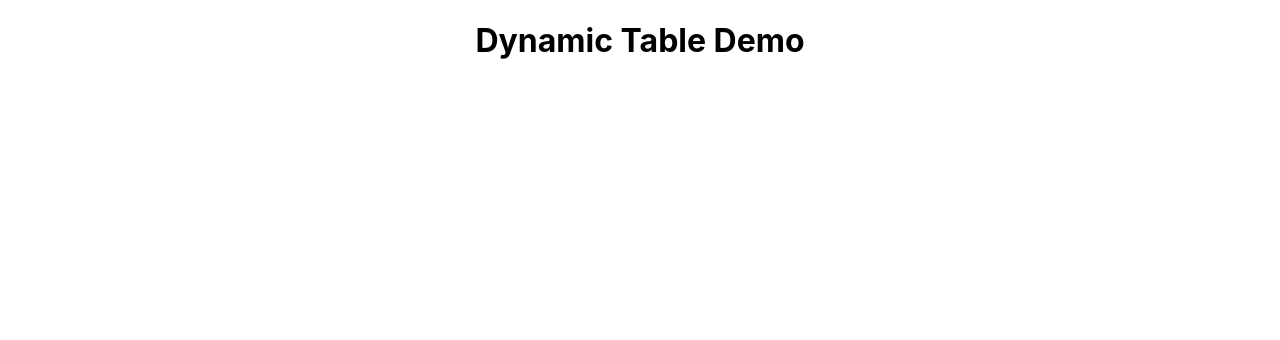
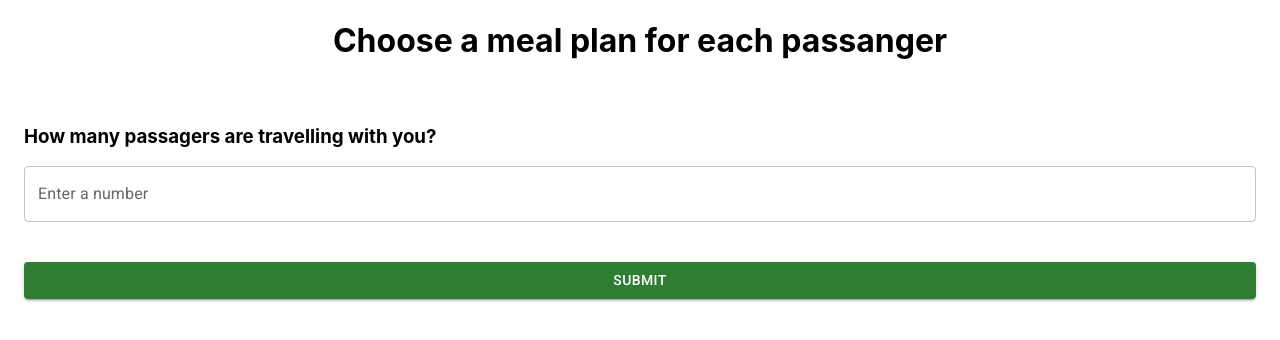
Before and after one commit to louiskwt/dynamic-table-form, a React (Create React App) app: page / in a window 1280 px wide. Shown: the top 340 px of the page. Built offline with nearby package versions, Linux system fonts and the light colour scheme.

Commit message:
set up the form and conditional rendering

```diff
--- a/src/App.js
+++ b/src/App.js
@@ -1,9 +1,11 @@
 import './App.css';
+import TableForm from './components/TableForm/TableForm';
 
 function App() {
 	return (
 		<div className='App'>
-			<h1>Dynamic Table Demo</h1>
+			<h1>Choose a meal plan for each passanger</h1>
+			<TableForm />
 		</div>
 	);
 }
--- /dev/null
+++ b/src/components/TableForm/TableForm.css
@@ -0,0 +1,7 @@
+#form {
+	padding: 24px;
+}
+
+#question {
+	text-align: left;
+}
--- /dev/null
+++ b/src/components/TableForm/TableForm.js
@@ -0,0 +1,127 @@
+import React, { useState } from 'react';
+import Table from '@mui/material/Table';
+import TableBody from '@mui/material/TableBody';
+import TableCell from '@mui/material/TableCell';
+import TableContainer from '@mui/material/TableContainer';
+import TableHead from '@mui/material/TableHead';
+import TableRow from '@mui/material/TableRow';
+import Paper from '@mui/material/Paper';
+import TextField from '@mui/material/TextField';
+import Button from '@mui/material/Button';
+import InputLabel from '@mui/material/InputLabel';
+import MenuItem from '@mui/material/MenuItem';
+import FormControl from '@mui/material/FormControl';
+import Select from '@mui/material/Select';
+import './TableForm.css';
+
+function TableForm() {
+	const [passengerNumber, setpassengerNumber] = useState(0);
+	const [passengerInfo, setPassengerInfo] = useState([]);
+
+	const setTable = (value) => {
+		// Set passenger number based on input
+		setpassengerNumber(value);
+		// Set up passenger info array
+		let arr = [];
+		// Push an object to the passenger info array based on the number of passenger
+		for (let i = 0; i < value; i++) {
+			const object = {
+				number: i + 1,
+				age: '',
+				meal: ''
+			};
+			arr.push(object);
+		}
+		// Set passengerInfo
+		setPassengerInfo(arr);
+	};
+
+	return (
+		<div id='form'>
+			<h3 id='question'>How many passagers are travelling with you?</h3>
+			<TextField
+				fullWidth
+				id='outlined-basic'
+				label='Enter a number'
+				variant='outlined'
+				onChange={(e) => setTable(e.target.value)}
+			/>
+			{passengerNumber > 0 ? (
+				<TableContainer component={Paper} sx={{ mt: 5 }}>
+					<Table sx={{ minWidth: 500 }} aria-label='simple table'>
+						<TableHead>
+							<TableRow>
+								<TableCell>Passanger</TableCell>
+								<TableCell align='center'>Age</TableCell>
+								<TableCell align='center'>Meal Plan</TableCell>
+							</TableRow>
+						</TableHead>
+						<TableBody>
+							{passengerInfo.map((passenger) => (
+								<TableRow
+									key={passenger.number}
+									sx={{
+										'&:last-child td, &:last-child th': {
+											border: 0
+										}
+									}}
+								>
+									<TableCell component='th' scope='row'>
+										{passenger.number}
+									</TableCell>
+									<TableCell align='right'>
+										<TextField
+											id='outlined-basic'
+											label='Enter age'
+											variant='outlined'
+											type='number'
+											InputLabelProps={{
+												shrink: true
+											}}
+										/>
+									</TableCell>
+									<TableCell align='right'>
+										<FormControl fullWidth>
+											<InputLabel id='demo-simple-select-label'>
+												Meal Plan
+											</InputLabel>
+											<Select
+												labelId='demo-simple-select-label'
+												id='demo-simple-select'
+												label='Meal Plan'
+											>
+												<MenuItem
+													value={'Non-vegetarian'}
+												>
+													Non-vegetarian
+												</MenuItem>
+												<MenuItem value={'Vegetarian'}>
+													vegetarian
+												</MenuItem>
+												<MenuItem value={'Vegan'}>
+													Vegan
+												</MenuItem>
+											</Select>
+										</FormControl>
+									</TableCell>
+								</TableRow>
+							))}
+						</TableBody>
+					</Table>
+				</TableContainer>
+			) : (
+				<></>
+			)}
+			<Button
+				fullwidth
+				sx={{ mt: 5, width: '100%' }}
+				variant='contained'
+				color='success'
+			>
+				Submit
+			</Button>
+		</div>
+	);
+}
+
+export default TableForm;
```
